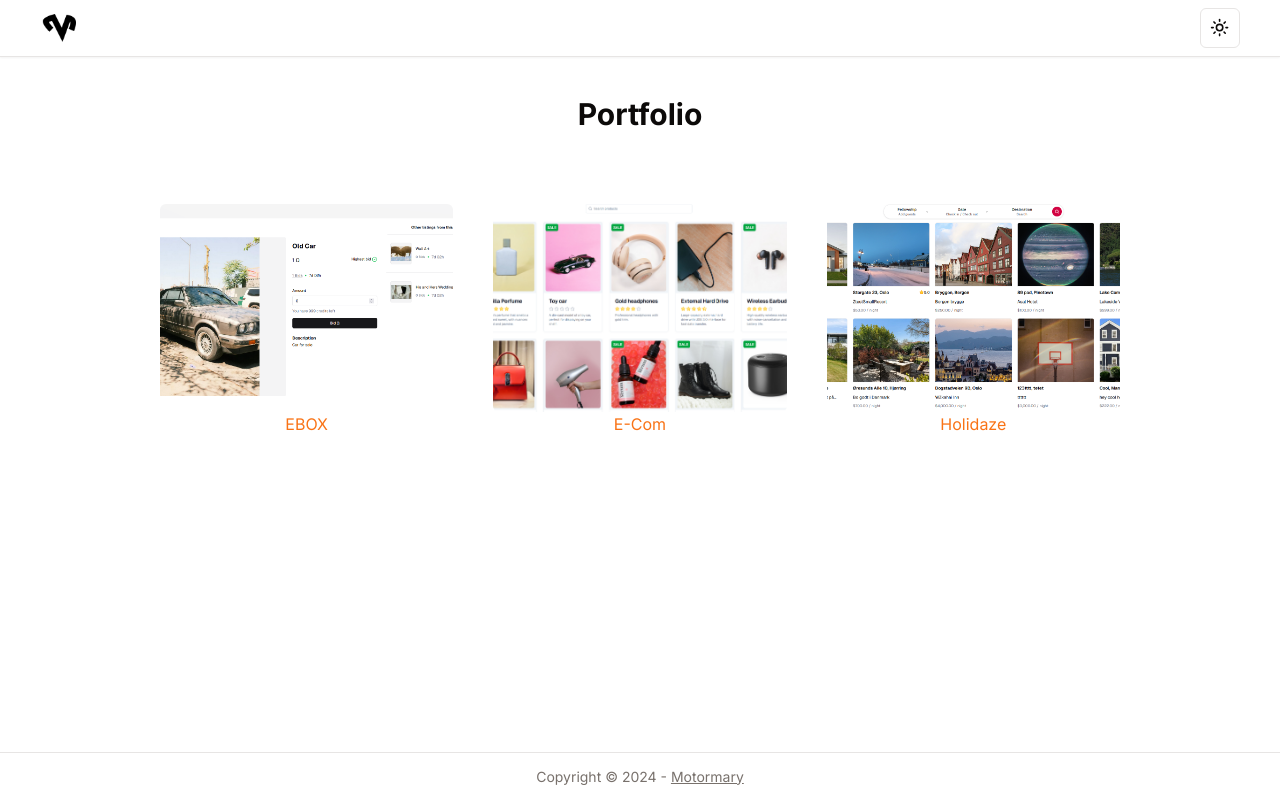
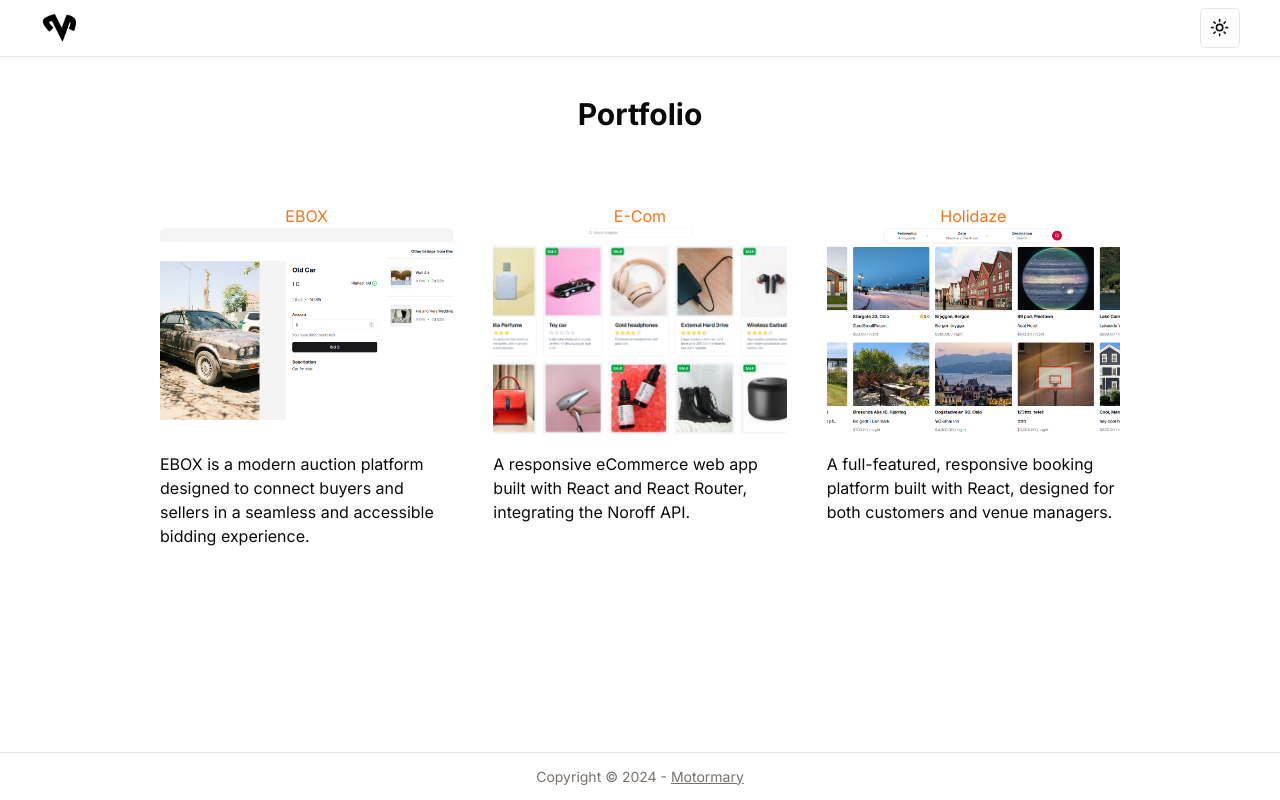
Before and after one commit to Motormary/Motormary, a Next.js app: page /portfolio in a window 1280 px wide. Built offline with nearby package versions, Linux system fonts and the light colour scheme.

Commit message:
feat: chat bubble

```diff
--- a/app/(pages)/portfolio/page.tsx
+++ b/app/(pages)/portfolio/page.tsx
@@ -21,9 +21,27 @@ const item: { hidden: TargetAndTransition; show: TargetAndTransition } = {
 const itemTwo = { ...item, hidden: { translateY: '-100%', opacity: 0 } }
 
 const data = [
-  { id: 'ebox', src: '/ebox.png', header: 'EBOX' },
-  { id: 'ecom', src: '/ecom.png', header: 'E-Com' },
-  { id: 'holidaze', src: '/holidaze.png', header: 'Holidaze' },
+  {
+    id: 'ebox',
+    src: '/ebox.png',
+    header: 'EBOX',
+    teaser:
+      'EBOX is a modern auction platform designed to connect buyers and sellers in a seamless and accessible bidding experience.',
+  },
+  {
+    id: 'ecom',
+    src: '/ecom.png',
+    header: 'E-Com',
+    teaser:
+      'A responsive eCommerce web app built with React and React Router, integrating the Noroff API.',
+  },
+  {
+    id: 'holidaze',
+    src: '/holidaze.png',
+    header: 'Holidaze',
+    teaser:
+      'A full-featured, responsive booking platform built with React, designed for both customers and venue managers.',
+  },
 ]
 
 export default function Portfolio() {
@@ -42,6 +60,7 @@ export default function Portfolio() {
             variants={index % 2 !== 0 ? itemTwo : item}
             className="w-full max-w-[500px] relative sm:h-96">
             <Link href={`/portfolio/${page.id}`} className="inset-0 absolute" />
+            <p className="text-center text-primary">{page.header}</p>
             <Image
               src={page.src}
               alt="auctionhouse"
@@ -49,7 +68,7 @@ export default function Portfolio() {
               height={300}
               className="object-cover h-52 w-full rounded-md"
             />
-            <p className="text-center text-primary">{page.header}</p>
+            <p className="mt-4">{page.teaser}</p>
           </motion.li>
         ))}
       </motion.ol>
--- a/app/page.tsx
+++ b/app/page.tsx
@@ -2,7 +2,6 @@
 
 import Moon from '@/components/ui/saturn'
 import Sun from '@/components/ui/smiley'
-import { ModeToggle } from '@/components/ui/toggle-mode'
 import { motion } from 'motion/react'
 import { useTheme } from 'next-themes'
 import Link from 'next/link'
@@ -12,7 +11,10 @@ export default function Home() {
 
   return (
     <div className="min-h-screen grid place-items-center">
-      <div className="flex w-full flex-col items-center justify-center opacity-0 animate-fade-in">
+      <div className="flex w-full flex-col items-center justify-center opacity-0 animate-fade-in relative">
+        <div className="rounded-full translate-x-20 border p-4 relative after:absolute after:content-[''] after:w-[12px] after:h-[12px] after:border-r after:bg-background after:skew-x-12 after:rotate-[95deg] after:border-b after:left-[1px] after:border-border after:bottom-[1px]">
+          <p className="text-xs">Click me!</p>
+        </div>
         <motion.div
           className="mb-12"
           initial={{ rotate: '-30deg' }}
--- a/lib/data/portfolio-data.ts
+++ b/lib/data/portfolio-data.ts
@@ -6,7 +6,7 @@ export const ebox = {
   created: '12/12/2025',
   href: 'https://semester-project-2-one.vercel.app',
   github: 'https://github.com/motormary/semester-project-2',
-  improvements: 'Set cookies as secure to avoid access through javascript.',
+  improvements: 'Updated security for users authentication data.',
 }
 
 export const holidaze = {
@@ -28,5 +28,7 @@ export const ecom = {
   created: '12/12/2025',
   href: 'https://github.com/motormary/react-ecom-v7',
   github: 'https://github.com/Motormary/react-ecom-v7',
-  improvements: 'Moved hooks from table cells to inside JSX component',
+  improvements: 'Refactored improper hook usage',
 }
+
+export const portfolioData = [ebox, holidaze, ecom]
```
